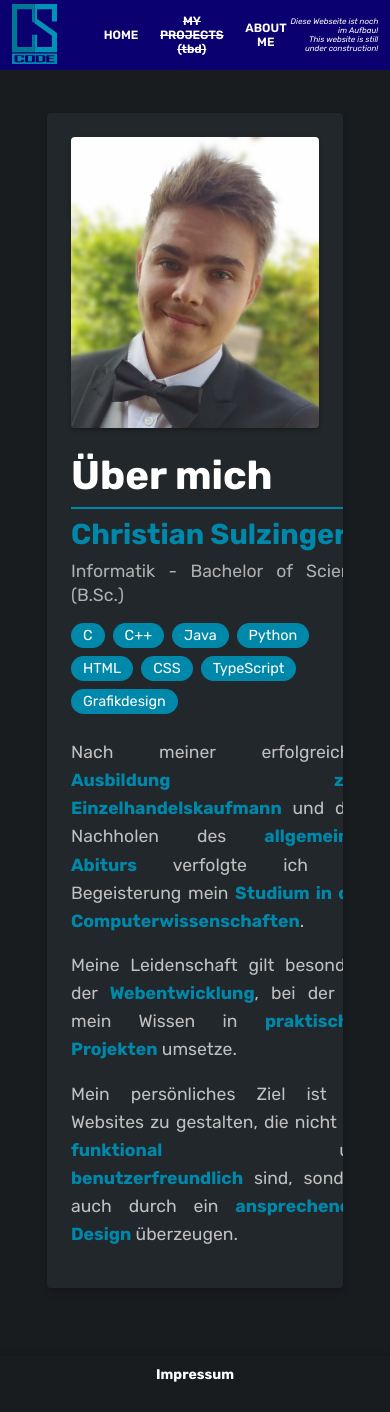
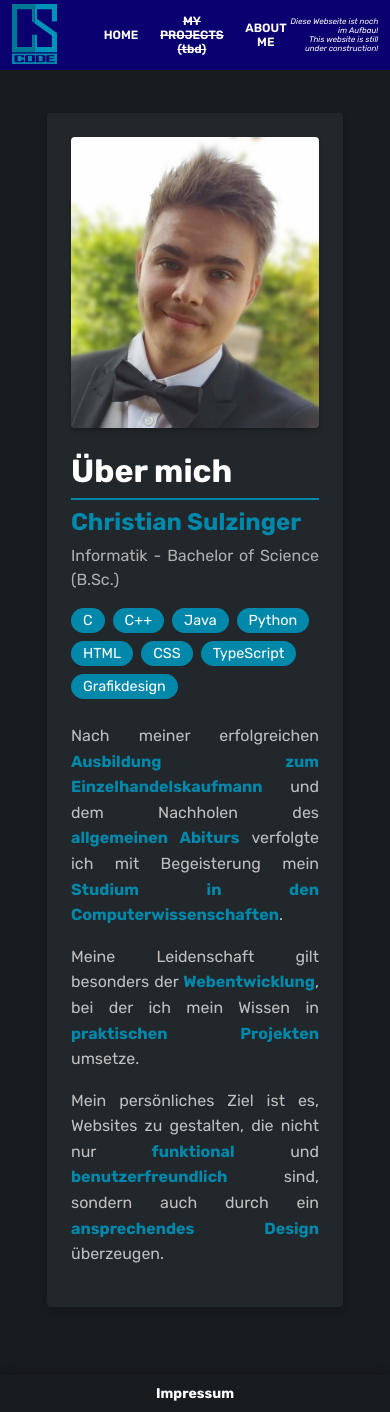
Before and after one commit to ChrisSulz/CSCode, a React (Vite) app: page /about in a window 390 px wide. Built offline with nearby package versions, Linux system fonts and the light colour scheme.

Commit message:
reworked responsive design (about page)

```diff
--- a/src/pages/About.css
+++ b/src/pages/About.css
@@ -1,5 +1,5 @@
 .about-container {
-  max-width: 1200px;
+  max-width: 100%;
   margin: 0 auto;
   padding: 0.5rem;
   background-color: #191c1f;
@@ -8,7 +8,6 @@
 
 .about-content {
   display: flex;
-  flex-wrap: wrap;
   flex-direction: column;
   gap: 1.5rem;
   background-color: #22272b;
@@ -20,20 +19,21 @@
 
 .about-portrait {
   width: 100%;
-  max-width: 300px;
+  max-width: 250px;
   height: auto;
   object-fit: cover;
   border-radius: 4px;
   box-shadow: 0 2px 4px rgba(0, 0, 0, 0.3);
+  margin: 0 auto;
+  display: block;
 }
 
 .about-text {
   flex: 1;
-  min-width: 300px;
 }
 
 .about-title {
-  font-size: 2.5rem;
+  font-size: 2rem;
   color: #ffffff;
   margin-bottom: 0.5rem;
   border-bottom: 2px solid var(--main-color);
@@ -41,13 +41,13 @@
 }
 
 .about-name {
-  font-size: 1.8rem;
+  font-size: 1.5rem;
   color: var(--main-color);
   margin-bottom: 0.5rem;
 }
 
 .about-description {
-  font-size: 1.1rem;
+  font-size: 1rem;
   color: #b0b0b0;
   margin-bottom: 1rem;
 }
@@ -77,6 +77,7 @@
   margin-bottom: 1rem;
   line-height: 1.6;
   color: #c0c0c0;
+  font-size: 1rem;
 }
 
 .highlight {
```
